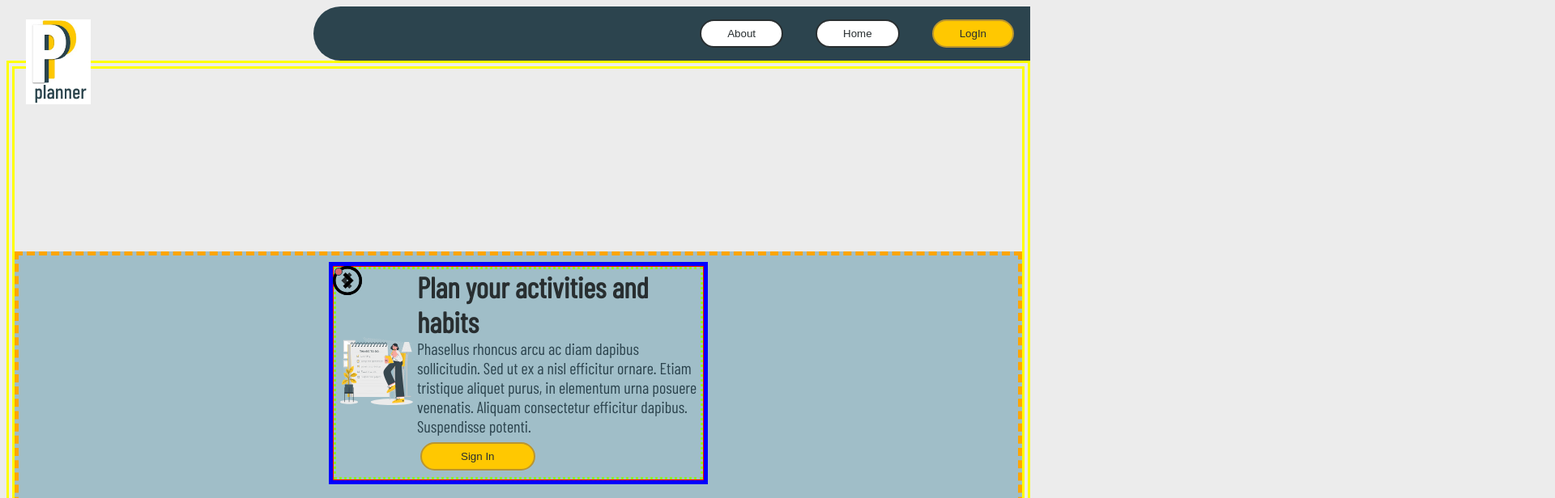
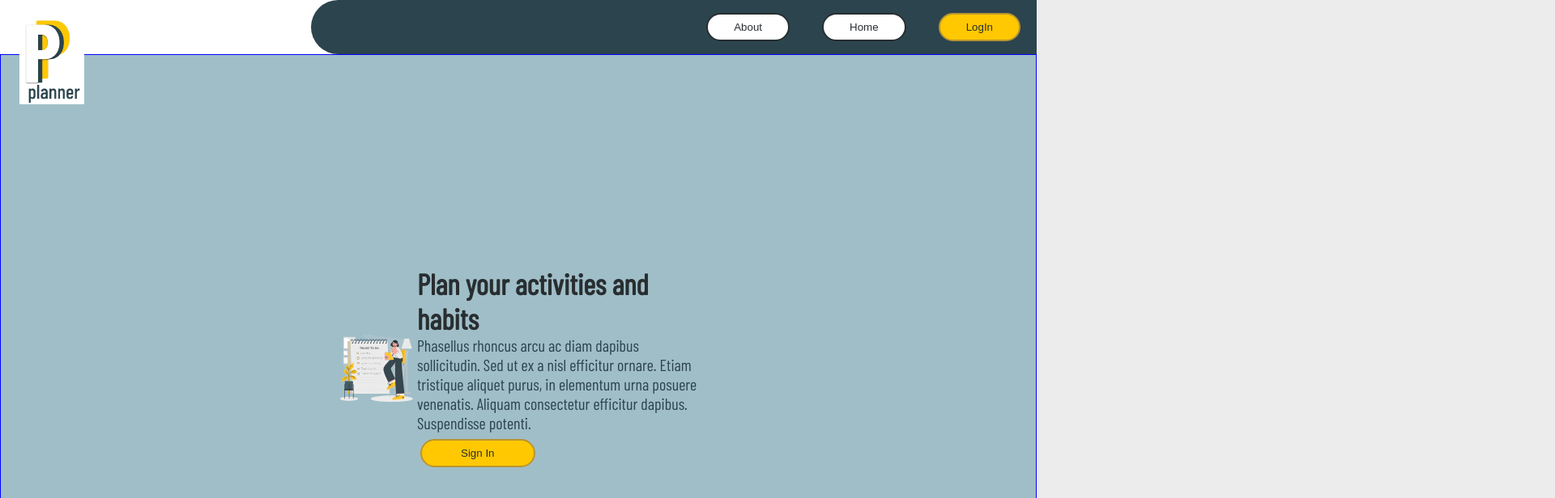
Before and after one commit to monika1127/PlannerApp, a React (Create React App) app: page /about in a window 1280 px wide. Shown: the top 616 px of the page at 81% size, 1920 px wide, since content can reach past the window. Built offline with nearby package versions, Linux system fonts and the light colour scheme.

Commit message:
slider - slide position

```diff
--- a/src/Components/Slider.js
+++ b/src/Components/Slider.js
@@ -16,7 +16,7 @@ const Slider = ({ sliderData, SlideComponent }) => {
 
     return (
         <div className='slider'>
-                          {sliderData.map((item, index) => <div key={index} className={index === current ? 'slide slide--active' : 'slide'}>
+            {sliderData.map((item, index) => <div key={index} className={index === current ? 'slide slide--active' : 'slide'}>
                 <SlideComponent data={item} key={index} />
             </div>)}
 
--- a/src/data/aboutInfo.js
+++ b/src/data/aboutInfo.js
@@ -5,25 +5,25 @@ export const aboutInfo = [
     title: "Plan your activities and habits",
     description: "Phasellus rhoncus arcu ac diam dapibus sollicitudin. Sed ut ex a nisl efficitur ornare. Etiam tristique aliquet purus, in elementum urna posuere venenatis. Aliquam consectetur efficitur dapibus. Suspendisse potenti.",
     image: {conceptListPicture}
+},
+{
+    title: "Create an activity schedule",
+    description: "Am sagittis purus magna, a pretium erat commodo gravida. Praesent blandit libero quis enim ultricies, ac molestie orci commodo. Suspendisse et neque tellus. Ut ultricies sagittis elit, finibus aliquam augue mollis in. Nunc quis nulla mi. Suspendisse lorem sapien, egestas a egestas ut, condimentum a eros.",
+    image: "../../assets/pictures/concept-list/4034747.svg"
+},
+{
+    title: "Check daily tasks",
+    description: "Nunc molestie enim libero, ut rhoncus sapien ornare in. Etiam tincidunt, mauris sed lobortis semper, elit dui pretium orci, et vestibulum urna dui in augue. Sed auctor tempus tortor vitae mollis. Etiam tempus leo sit amet urna pretium ultricies non quis enim.",
+    image: "../../assets/pictures/concept-list/4034747.svg"
+},
+{
+    title: "Verify your progress",
+    description: "Orci varius natoque penatibus et magnis dis parturient montes, nascetur ridiculus mus. In efficitur magna nec tellus placerat tristique at in purus. Pellentesque vel dolor ut ante fermentum bibendum. Etiam vulputate felis et justo efficitur, sit amet ullamcorper sapien accumsan. Aenean id faucibus diam. Praesent hendrerit facilisis porttitor.",
+    image: "../../assets/pictures/concept-list/4034747.svg"
+},
+{
+    title: "Make a Quick Notes",
+    description: "Pellentesque lacinia nunc at tortor viverra, vel egestas ex aliquam. Duis placerat dui sed lorem ultricies luctus. Ut dictum rhoncus tincidunt. Quisque dignissim cursus nunc vel ullamcorper. Curabitur quis est eget enim aliquet interdum. Etiam a luctus neque. Aenean nisl leo, imperdiet sed.",
+    image: "../../assets/pictures/concept-list/4034747.svg"
 }
-// {
-//     title: "Create an activity schedule",
-//     description: "Am sagittis purus magna, a pretium erat commodo gravida. Praesent blandit libero quis enim ultricies, ac molestie orci commodo. Suspendisse et neque tellus. Ut ultricies sagittis elit, finibus aliquam augue mollis in. Nunc quis nulla mi. Suspendisse lorem sapien, egestas a egestas ut, condimentum a eros.",
-//     image: "../../assets/pictures/concept-list/4034747.svg"
-// },
-// {
-//     title: "Check daily tasks",
-//     description: "Nunc molestie enim libero, ut rhoncus sapien ornare in. Etiam tincidunt, mauris sed lobortis semper, elit dui pretium orci, et vestibulum urna dui in augue. Sed auctor tempus tortor vitae mollis. Etiam tempus leo sit amet urna pretium ultricies non quis enim.",
-//     image: "../../assets/pictures/concept-list/4034747.svg"
-// },
-// {
-//     title: "Verify your progress",
-//     description: "Orci varius natoque penatibus et magnis dis parturient montes, nascetur ridiculus mus. In efficitur magna nec tellus placerat tristique at in purus. Pellentesque vel dolor ut ante fermentum bibendum. Etiam vulputate felis et justo efficitur, sit amet ullamcorper sapien accumsan. Aenean id faucibus diam. Praesent hendrerit facilisis porttitor.",
-//     image: "../../assets/pictures/concept-list/4034747.svg"
-// },
-// {
-//     title: "Make a Quick Notes",
-//     description: "Pellentesque lacinia nunc at tortor viverra, vel egestas ex aliquam. Duis placerat dui sed lorem ultricies luctus. Ut dictum rhoncus tincidunt. Quisque dignissim cursus nunc vel ullamcorper. Curabitur quis est eget enim aliquet interdum. Etiam a luctus neque. Aenean nisl leo, imperdiet sed.",
-//     image: "../../assets/pictures/concept-list/4034747.svg"
-// }
 ]
--- a/src/stylesheet/application.css
+++ b/src/stylesheet/application.css
@@ -14,7 +14,6 @@
   -webkit-box-align: center;
       -ms-flex-align: center;
           align-items: center;
-  border: 3px dotted #8ef428;
 }
 
 .about-info .about-info__image img {
@@ -48,7 +47,7 @@
 }
 
 @media (min-width: 768px) and (min-width: 998px) {
-  .about-info .about-info__image {
+  .about-info__image {
     max-height: 400px;
     max-width: 400px;
   }
@@ -59,18 +58,16 @@
 
 .about-slider {
   background-color: #a0bec8;
-  border: 5px dashed orange;
   height: 100vh;
-  padding: 8px 8px 36px 8px;
   display: -webkit-box;
   display: -ms-flexbox;
   display: flex;
   -webkit-box-align: center;
       -ms-flex-align: center;
           align-items: center;
-  -webkit-box-pack: center;
-      -ms-flex-pack: center;
-          justify-content: center;
+  -webkit-box-pack: start;
+      -ms-flex-pack: start;
+          justify-content: flex-start;
 }
 
 @media (min-width: 768px) {
@@ -289,26 +286,63 @@ body {
   font-weight: 400;
   color: #282e30;
   font-size: 20px;
+  margin: 0;
 }
 
 .slider {
   display: -webkit-box;
   display: -ms-flexbox;
   display: flex;
-  border: 5px solid blue;
+  width: 100%;
+  position: relative;
+  border: 1px solid blue;
+  height: 100vh;
 }
 
 .slide {
-  border: 1px solid red;
-  width: 100%;
+  padding: 16px 48px 36px 48px;
+  display: -webkit-box;
+  display: -ms-flexbox;
+  display: flex;
+  -webkit-box-align: center;
+      -ms-flex-align: center;
+          align-items: center;
+  -webkit-box-pack: center;
+      -ms-flex-pack: center;
+          justify-content: center;
+  -webkit-box-flex: 0;
+      -ms-flex: 0 0 100%;
+          flex: 0 0 100%;
+  opacity: 0;
+}
+
+.slide--active {
+  opacity: 1;
 }
 
 .slider__btn {
   position: absolute;
+  top: 70%;
+}
+
+.slider__btn--left {
+  left: 0;
+}
+
+.slider__btn--right {
+  right: 0;
 }
 
 .slider__counter {
   position: absolute;
+  width: 100%;
+  display: -webkit-box;
+  display: -ms-flexbox;
+  display: flex;
+  -webkit-box-pack: center;
+      -ms-flex-pack: center;
+          justify-content: center;
+  bottom: 4px;
 }
 
 .slider__counter .dot {
@@ -322,6 +356,20 @@ body {
 
 .slider__counter .dot--active {
   background-color: #d76969;
+}
+
+@media (min-width: 1440px) {
+  .slide {
+    border: 1px solid red;
+    max-width: 1440px;
+  }
+  .slider {
+    height: auto;
+  }
+}
+
+.page {
+  background-color: white;
 }
 
 .logo {
@@ -345,7 +393,6 @@ body {
   -webkit-box-direction: normal;
       -ms-flex-direction: column;
           flex-direction: column;
-  border: 10px double yellow;
 }
 
 .page__navbar {
--- a/src/stylesheet/components/_aboutItem.sass
+++ b/src/stylesheet/components/_aboutItem.sass
@@ -3,7 +3,6 @@
     flex-direction: column
     justify-content: center
     align-items: center
-    border: 3px dotted rgb(142, 244, 40)
 
     .about-info__image
         img
@@ -29,10 +28,9 @@
             max-width: 350px
 
     @media(min-width: 998px)
-        .about-info
-            .about-info__image
-                max-height: 400px
-                max-width: 400px
+        .about-info__image
+            max-height: 400px
+            max-width: 400px
 
         .about-info__details
             max-width: 500px
--- a/src/stylesheet/components/_aboutSlider.sass
+++ b/src/stylesheet/components/_aboutSlider.sass
@@ -1,11 +1,9 @@
 .about-slider
     background-color: $primary-very-light
-    border: 5px dashed orange
     height: 100vh
-    padding: 8px 8px 36px 8px
     display: flex
     align-items: center
-    justify-content: center
+    justify-content: flex-start
 
 @media(min-width: 768px)
     .about-slider
--- a/src/stylesheet/shared/_basics.sass
+++ b/src/stylesheet/shared/_basics.sass
@@ -7,3 +7,4 @@ body
     font-weight: $font-weight-regular
     color: $primary-dark
     font-size: $font-size-base
+    margin: 0
--- a/src/stylesheet/shared/_layout.sass
+++ b/src/stylesheet/shared/_layout.sass
@@ -1,4 +1,5 @@
-
+.page
+    background-color: white
 .logo
     width: 80px
     position: absolute
@@ -13,7 +14,6 @@
     display: flex
     height: 100vh
     flex-direction: column
-    border: 10px double yellow
 
 .page__navbar
     display: none
--- a/src/stylesheet/shared/_slider.sass
+++ b/src/stylesheet/shared/_slider.sass
@@ -1,20 +1,38 @@
 
 .slider
     display: flex
-    border: 5px solid blue
+    width: 100%
+    position: relative
+    border: 1px solid blue
+    height: 100vh
+.slide
+    padding: 16px 48px 36px 48px
 
-.slide
-    border: 1px solid red
-    width: 100%
+    display: flex
+    align-items: center
+    justify-content: center
+    flex: 0 0 100%
+    opacity: 0
+
+.slide--active
+    opacity: 1
 
 .slider__btn
     position: absolute
+    top: 70%
+
 .slider__btn--left
+    left: 0
 
 .slider__btn--right
-
+    right: 0
 .slider__counter
     position: absolute
+    width: 100%
+    display: flex
+    justify-content: center
+    bottom: 4px
+
     .dot
         width: 10px
         height: 10px
@@ -24,3 +42,10 @@
         margin: 2px
     .dot--active
         background-color: $danger-light
+
+@media(min-width: 1440px)
+    .slide
+        border: 1px solid red
+        max-width: 1440px
+    .slider
+        height: auto
```
Also changed, not shown: 1 other file (tests, documents, lock files or other folders).
